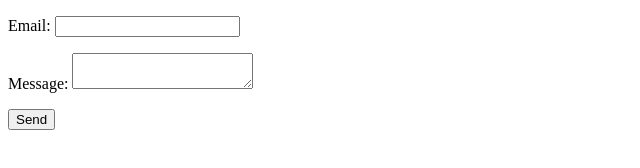
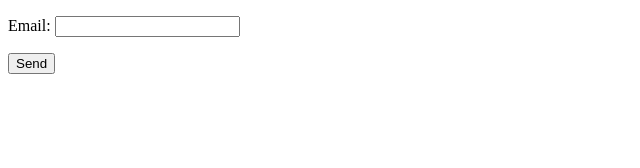
Before and after one commit to gilluminate/robotsonly, a plain HTML site: page index.html in a window 1280 px wide. Shown: the whole page, without its empty margins (0-640 px from the left). Drawn offline with Linux system fonts and the light colour scheme.

Commit message:
Update index.html

```diff
--- a/index.html
+++ b/index.html
@@ -9,18 +9,13 @@
 </head>
 
 <body>
-  <form name="contact" method="POST" data-netlify-recaptcha="true" data-netlify="true">
+  <form name="humansonly" method="POST" data-netlify-recaptcha="true" data-netlify="true">
     <p>
       <label>
         Email: <input type="text" name="name" />
       </label>
     </p>
-    <p>
-      <label>
-        Message: <textarea name="message"></textarea>
-      </label>
-    </p>
-    <div data-netlify-recaptcha="true"></div>
+    <div class="g-recaptcha"></div>
     <p>
       <button type="submit">Send</button>
     </p>
```
